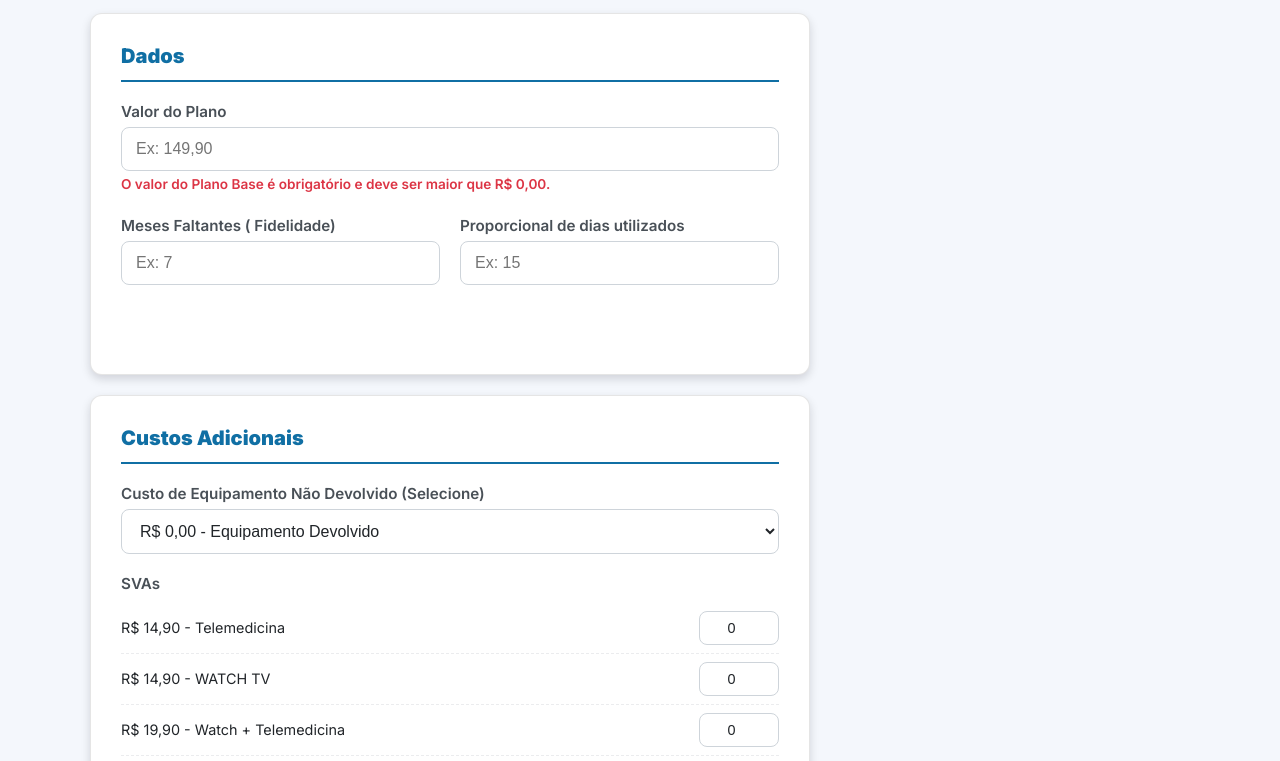
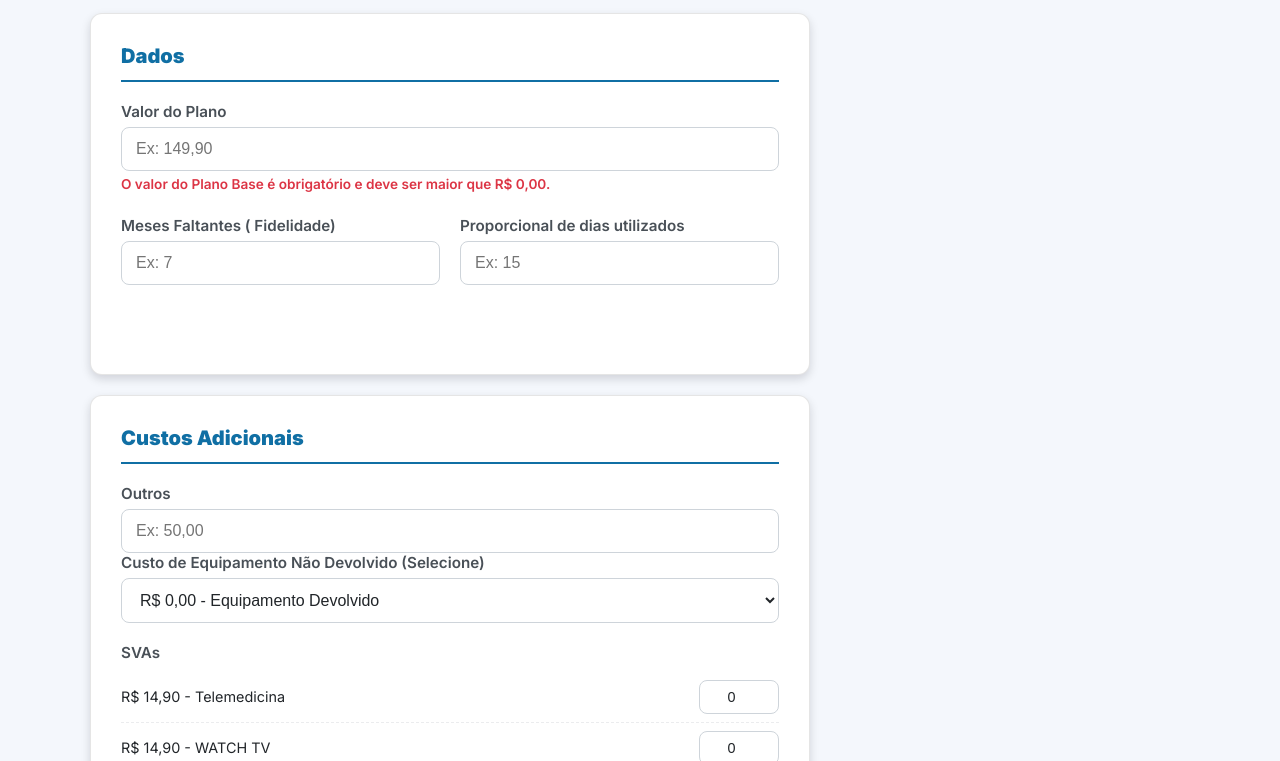
Before and after one commit to guntersss/projetosss, a plain HTML site: page index.html in a window 1280 px wide. Shown: the part 153-914 px from the top of the page. Drawn offline with nearby package versions, Linux system fonts and the light colour scheme.

Commit message:
Update index.html
alteração custos adicionais

```diff
--- a/index.html
+++ b/index.html
@@ -80,7 +80,12 @@
                 <form id="custos-form" onsubmit="return false;">
                     <section class="form-card" aria-labelledby="custos-adicionais">
                         <h2 id="custos-adicionais">Custos Adicionais</h2>
-
+<div class="form-group" id="group-custoAdicional">
+                            <label for="custoAdicionalInput">Outros</label>
+                            <div class="input-currency-wrapper">
+                                <input id="custoAdicionalInput" type="text" inputmode="numeric" placeholder="Ex: 50,00"
+                                    autocomplete="off" aria-required="false" />
+                            </div>
                         <div class="form-group">
                             <label for="custoEquipamento">Custo de Equipamento Não Devolvido (Selecione)</label>
                             <select id="custoEquipamento" aria-label="Selecione o custo do equipamento não devolvido">
@@ -144,6 +149,8 @@
                 <div class="result-row"><span>Valor do Proporcional </span><span id="proRata">R$ 0,00</span></div>
                 <div class="result-row"><span>Multa Rescisória</span><span id="multaFidelidade">R$ 0,00</span>
                 </div>
+                <div class="result-row"><span>Outros </span><span id="custoAdicionalOut">R$
+                    0,00</span></div>
                 <div class="result-row"><span>SVAs </span><span id="totalSva">R$ 0,00</span></div>
                 <div class="result-row"><span>Custo Do Equipamento (Não Devolvido)</span><span id="equipamento">R$
                         0,00</span></div>
```
